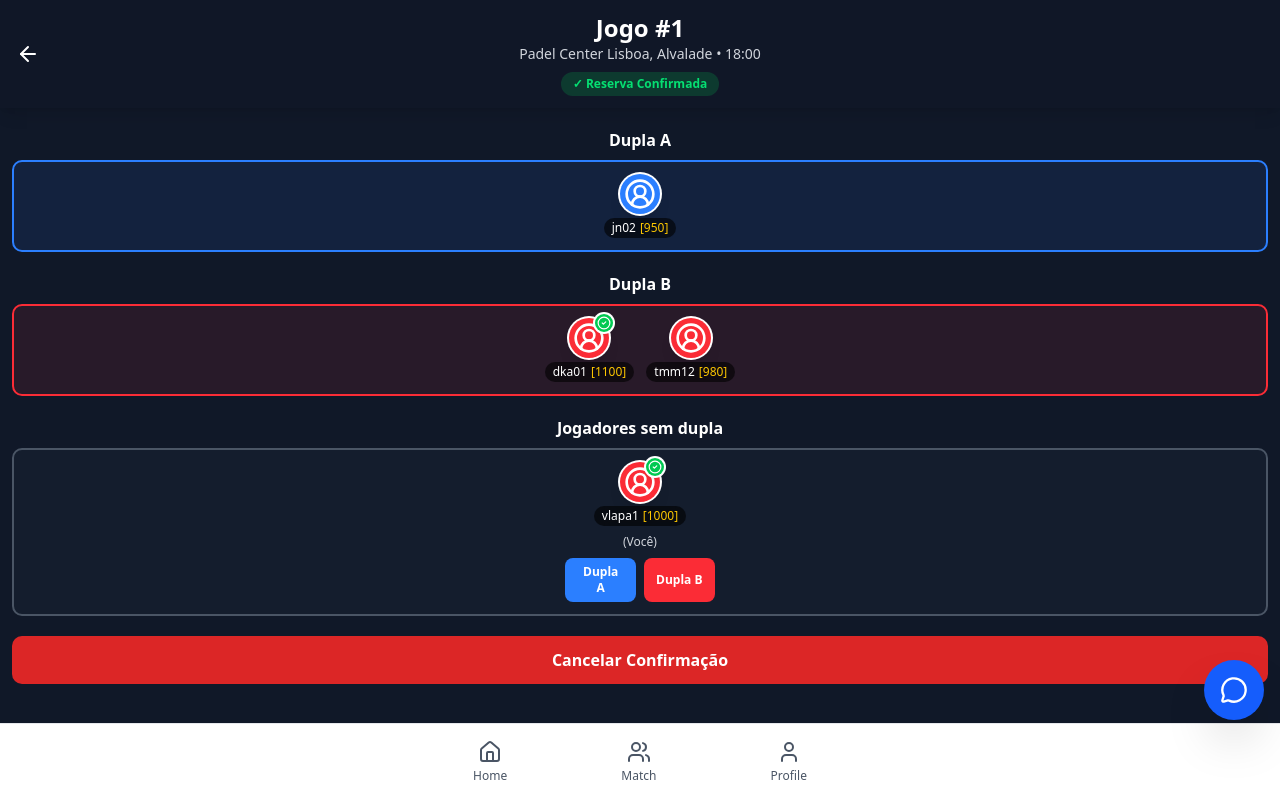
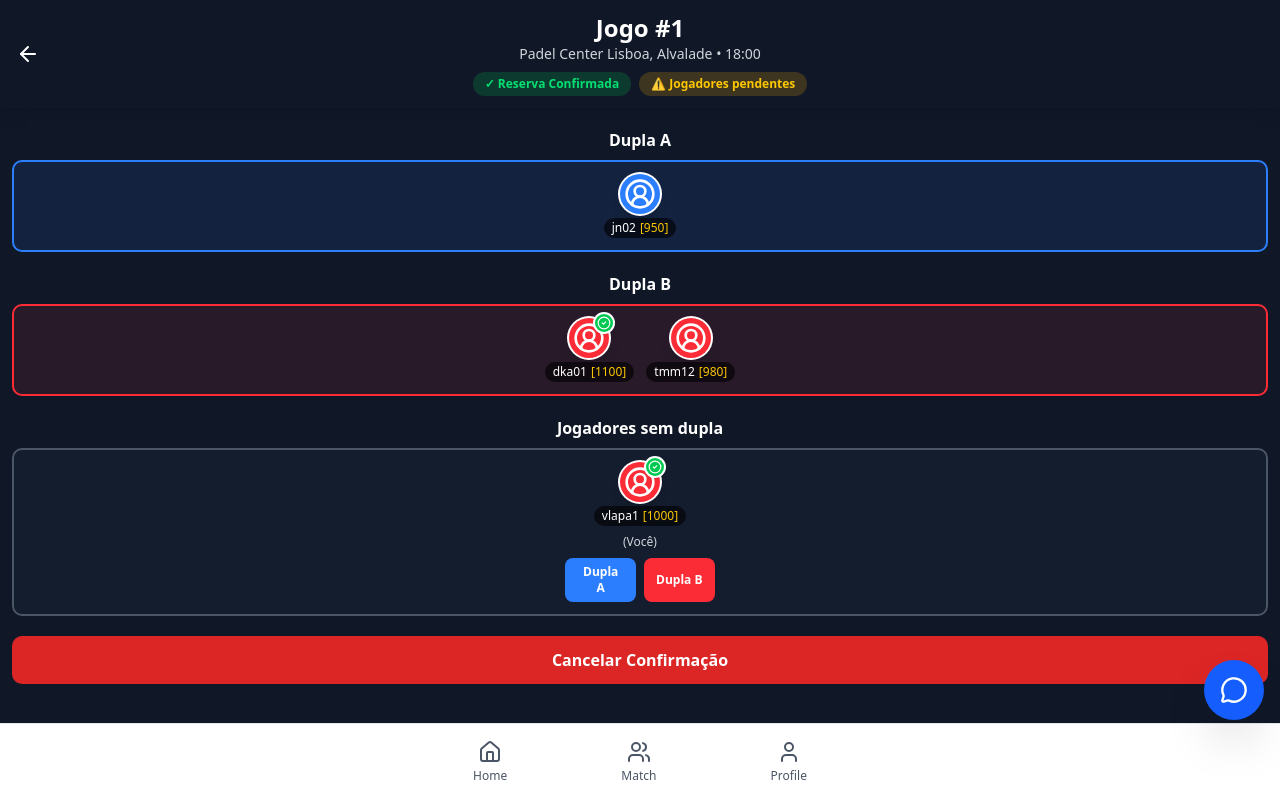
Before and after one commit to victorlapa/padelhub, a React (Vite) app in the folder padelhub-frontend/: page /app/lobby/1 in a window 1280 px wide. Built offline with nearby package versions, Linux system fonts and the light colour scheme; no server answers.

Commit message:
lobby player confirmation badge

```diff
--- a/padelhub-frontend/src/pages/Lobby.tsx
+++ b/padelhub-frontend/src/pages/Lobby.tsx
@@ -202,6 +202,11 @@ const Lobby = () => {
   const teamBPlayers = getPlayersByTeam("B");
   const unassignedPlayers = getPlayersByTeam("unassigned");
 
+  // Check if all players are confirmed
+  const allPlayersConfirmed =
+    lobby?.players?.length > 0 &&
+    lobby.players.every((player) => confirmedPlayers.has(player.id));
+
   return (
     <section className="relative flex h-full w-full flex-col bg-gray-900">
       <div className="relative z-10 shrink-0 bg-gray-900/95 py-3 text-center text-white shadow-lg">
@@ -216,8 +221,8 @@ const Lobby = () => {
           {lobby.club.name}, {lobby.club.neighbourhood} •{" "}
           {formatTime(lobby.startTime)}
         </p>
-        {/* Court scheduled status */}
-        <div className="mt-2 flex justify-center">
+        {/* Status badges */}
+        <div className="mt-2 flex flex-wrap justify-center gap-2">
           <span
             className={`inline-flex items-center gap-1.5 rounded-full px-3 py-1 text-xs font-semibold ${
               lobby.isCourtScheduled
@@ -229,6 +234,15 @@ const Lobby = () => {
               ? "✓ Reserva Confirmada"
               : "⚠ Reserva Pendente"}
           </span>
+          {allPlayersConfirmed ? (
+            <span className="inline-flex items-center gap-1.5 rounded-full bg-green-500/20 px-3 py-1 text-xs font-semibold text-green-400">
+              ✓ Todos Confirmados
+            </span>
+          ) : (
+            <span className="inline-flex items-center gap-1.5 rounded-full bg-yellow-500/20 px-3 py-1 text-xs font-semibold text-yellow-400">
+              ⚠ Jogadores pendentes
+            </span>
+          )}
         </div>
       </div>
       <div className="flex-1 overflow-auto px-3 py-5">
```
